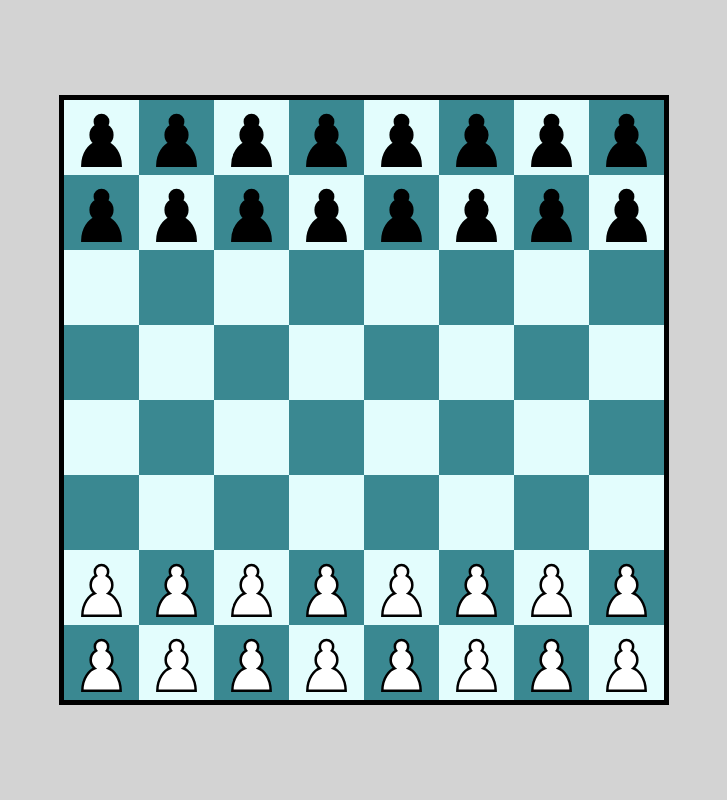
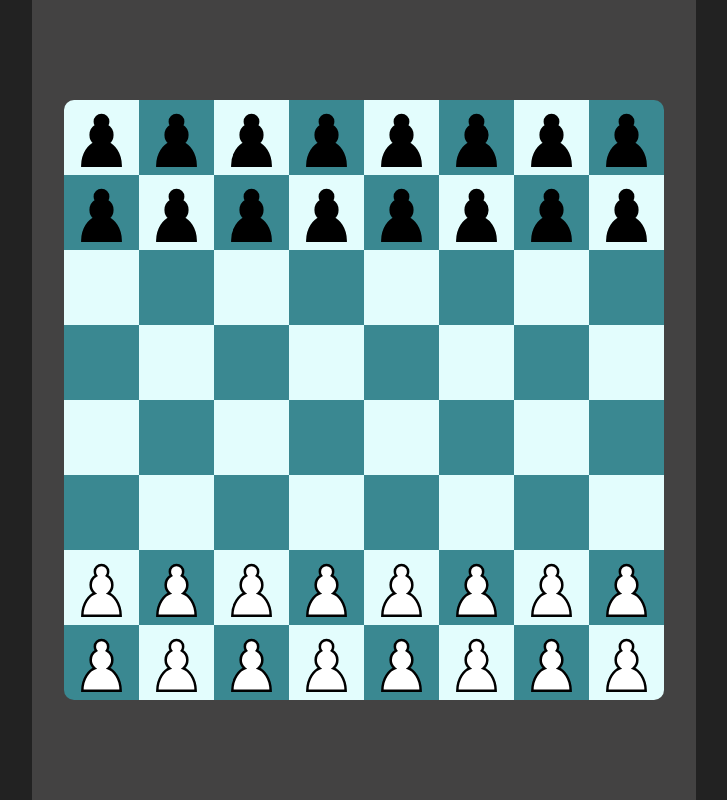
Before and after one commit to Ryhhill1998/PawnsOnlyChessWebApp, a plain HTML site: page index.html in a window 1280 px wide. Shown: the whole page, without its empty margins (276-1003 px from the left). Drawn offline with Linux system fonts and the light colour scheme.

Commit message:
Updated UI

```diff
--- a/game.js
+++ b/game.js
@@ -341,8 +341,6 @@ const spaceClicked = ({target}) => {
     } else {
         selectPiece(space, image);
     }
-
-    console.log(spaceSelected)
 }
 
 // ---------- EVENT LISTENERS ---------- //
--- a/styles.css
+++ b/styles.css
@@ -5,19 +5,24 @@
 }
 
 html {
-    background-color: lightgrey;
+    background-color: #222222;
 }
 
 .game-container {
     height: 100vh;
+    width: fit-content;
+    padding: 0 2em;
+    margin: 0 auto;
     display: flex;
     align-items: center;
     justify-content: center;
+    background-color: #434242;
 }
 
 .board {
     width: fit-content;
-    border: solid 5px black;
+    border-radius: 10px;
+    overflow: hidden;
 }
 
 .row {
```
